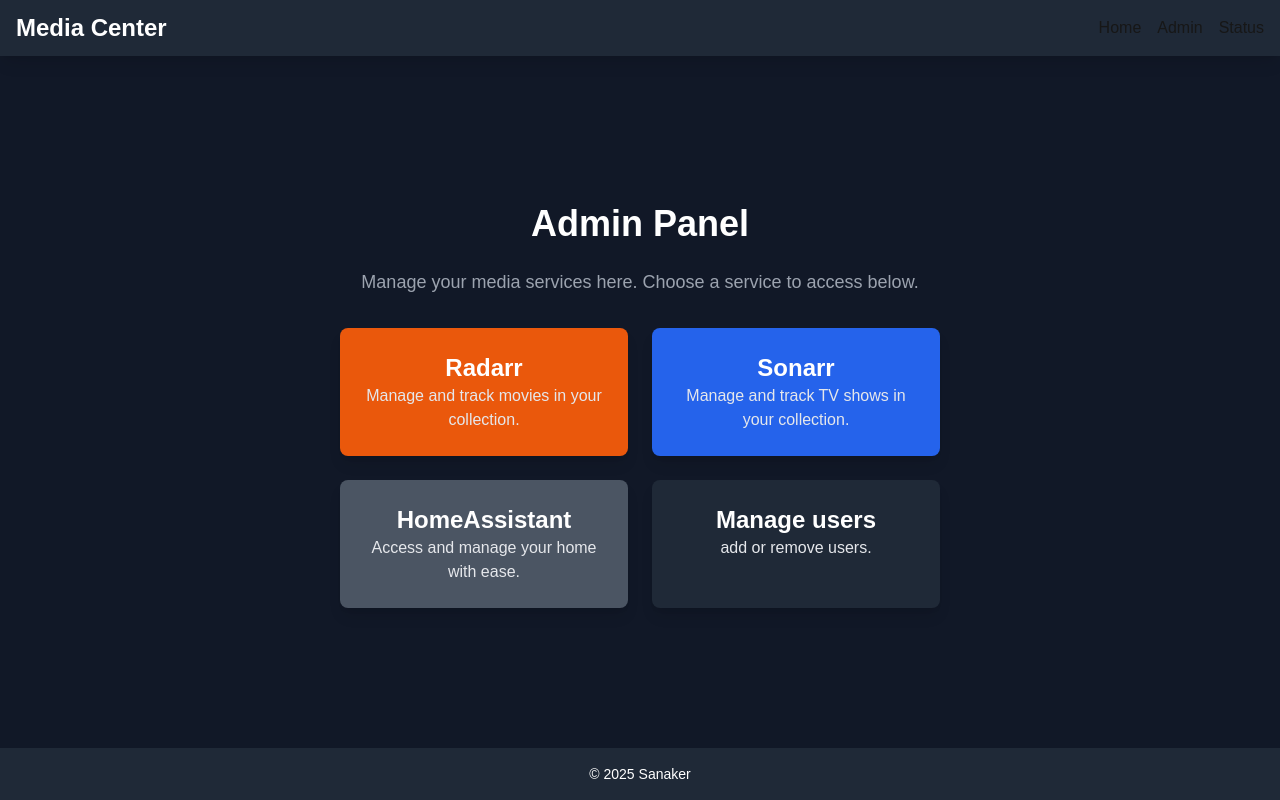
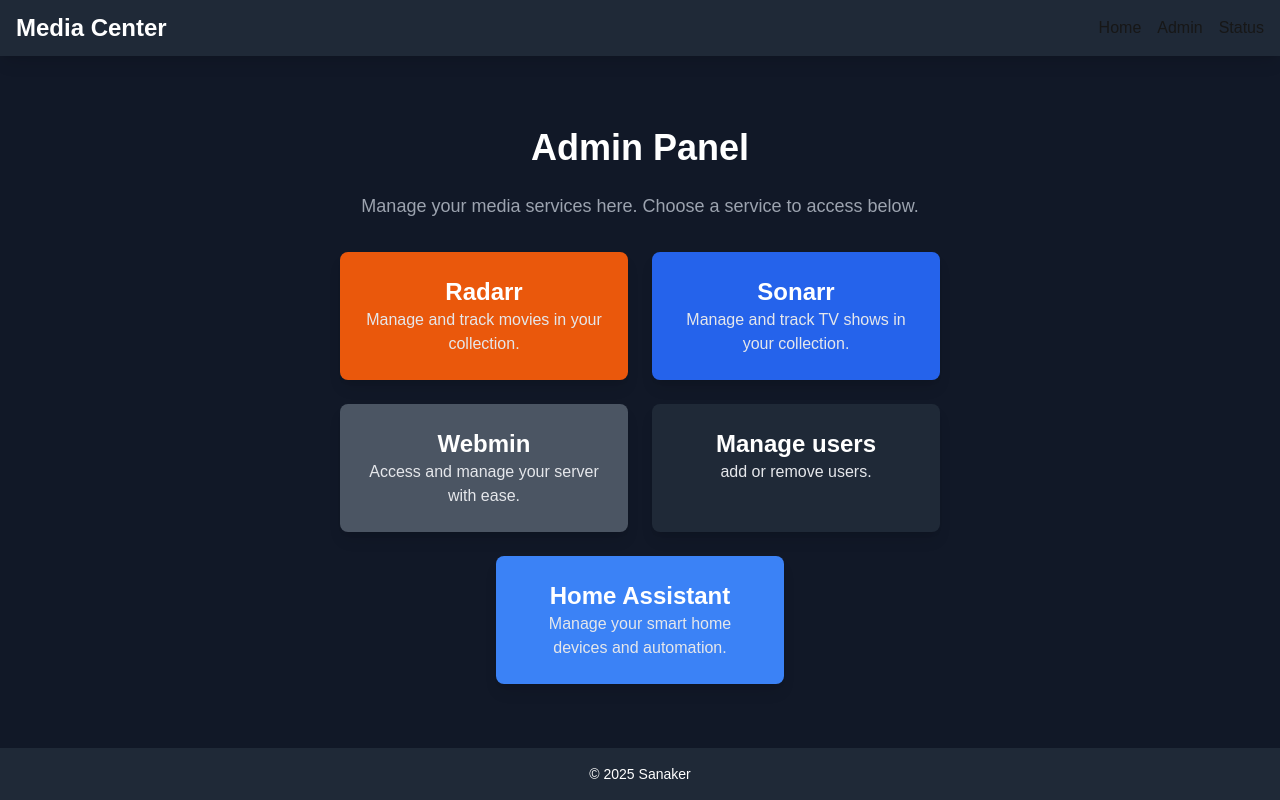
Before and after one commit to Sanaker/media-website, a Next.js app: page /admin in a window 1280 px wide. Built offline with nearby package versions, Linux system fonts and the light colour scheme; sample sign-in values are in the browser's storage.

Commit message:
Update page.tsx

```diff
--- a/app/admin/page.tsx
+++ b/app/admin/page.tsx
@@ -65,14 +65,14 @@
 
             {/* Webmin */}
             <a
-              href="https://homeassistant.sanakerdagestad.no"
+              href="https://webmin.sanakerdagestad.no"
               target="_blank"
               rel="noopener noreferrer"
               className="group block p-6 bg-gray-600 rounded-lg shadow-lg hover:bg-gray-500 transition-all w-72 text-center"
             >
-              <h2 className="text-2xl font-semibold group-hover:text-white">HomeAssistant</h2>
+              <h2 className="text-2xl font-semibold group-hover:text-white">Webmin</h2>
               <p className="text-gray-200 group-hover:text-gray-100">
-                Access and manage your home with ease.
+                Access and manage your server with ease.
               </p>
             </a>
             {/* Users */}
@@ -87,6 +87,18 @@
                 add or remove users.
               </p>
             </a>
+            {/* HomeAssistant */}
+            <a
+              href="https://homeassistant.sanakerdagestad.no"
+              target="_blank"
+              rel="noopener noreferrer"
+              className="group block p-6 bg-blue-500 rounded-lg shadow-lg hover:bg-green-500 transition-all w-72 text-center"
+            >
+              <h2 className="text-2xl font-semibold group-hover:text-white">Home Assistant</h2>
+              <p className="text-gray-200 group-hover:text-gray-100">
+                Manage your smart home devices and automation.
+              </p>
+            </a>
           </div>
         </section>
       </main>
```
